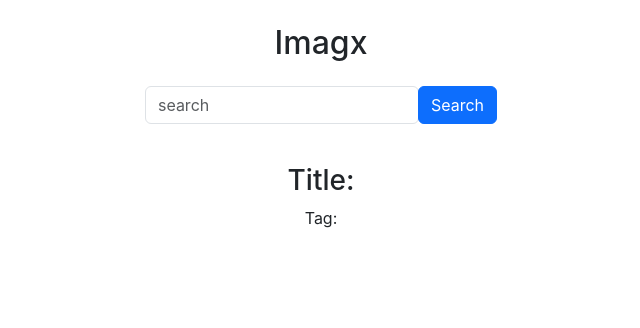
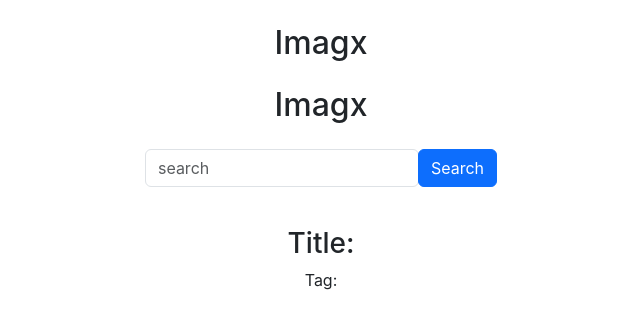
Before and after one commit to riverhuang-batam/aia_test_frontend, a React (Create React App) app: page / in a window 1280 px wide. Shown: the top 328 px of the page, without its empty margins (319-959 px from the left). Built offline with nearby package versions, Linux system fonts and the light colour scheme.

Commit message:
create seperate input component

```diff
--- a/src/App.js
+++ b/src/App.js
@@ -1,4 +1,5 @@
 import { useState, useEffect } from "react";
+import SearchInput from './components/searchInput';
 import axios from "axios";
 import "./App.css";
 function App() {
@@ -45,26 +46,7 @@ function App() {
   return (
     <div className="text-center">
       <h2 className="mt-4">Imagx</h2>
-      <form onSubmit={searchDatas} className="form-group mb-4 mt-4 ">
-        <div className="input-group d-flex flex-row justify-content-center">
-          <div className="form-outline ">
-            <input
-              id="search"
-              type="text"
-              value={tagInput}
-              onChange={(event) => setTagInput(event.target.value)}
-              placeholder="search"
-              className="form-control"
-            />
-          </div>
-          <div className="">
-            <button type="submit" className="btn btn-primary">
-              Search
-            </button>
-          </div>
-        </div>
-      </form>
-
+      <SearchInput onSubmit={searchDatas} setTagInput={setTagInput} tagInput={tagInput} />
       <nav aria-label="Page navigation example">
         <ul className="pagination justify-content-center">
           {datas.items && currentPage > 1 && (
--- /dev/null
+++ b/src/components/searchInput.js
@@ -0,0 +1,34 @@
+import { useState, useEffect } from "react";
+import axios from "axios";
+// import "./App.css";
+function SearchInput(props) {
+
+  const {onSubmit, tagInput, setTagInput} = props
+  console.log(onSubmit, '===')
+  return (
+    <div className="text-center">
+      <h2 className="mt-4">Imagx</h2>
+      <form onSubmit={onSubmit} className="form-group mb-4 mt-4 ">
+        <div className="input-group d-flex flex-row justify-content-center">
+          <div className="form-outline ">
+            <input
+              id="search"
+              type="text"
+              value={tagInput}
+              onChange={(event) => setTagInput(event.target.value)}
+              placeholder="search"
+              className="form-control"
+            />
+          </div>
+          <div className="">
+            <button type="submit" className="btn btn-primary">
+              Search
+            </button>
+          </div>
+        </div>
+      </form>
+    </div>
+  );
+}
+
+export default SearchInput;
```
